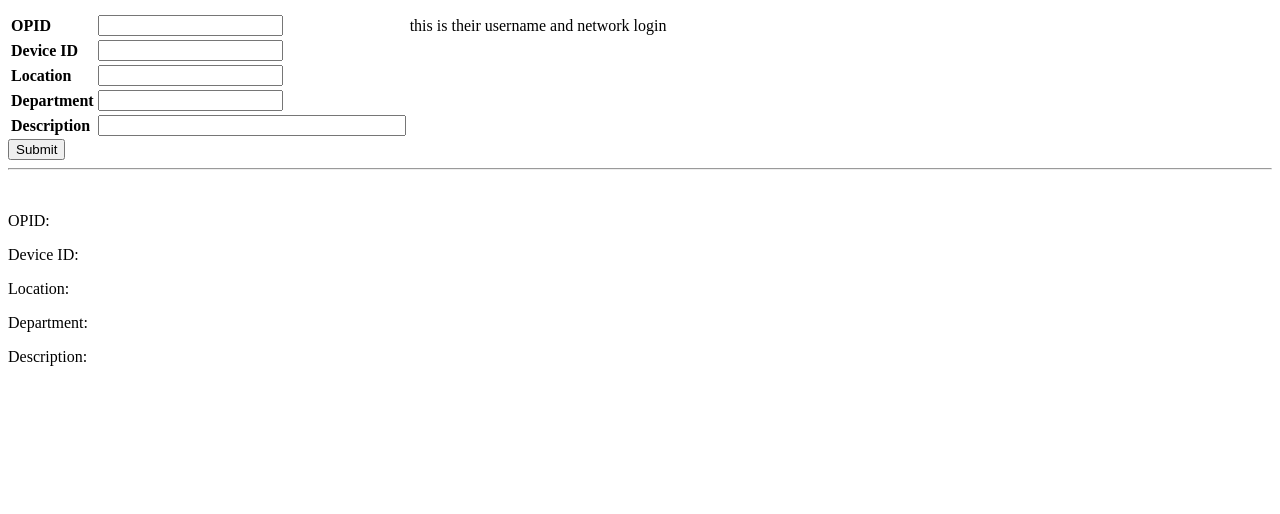
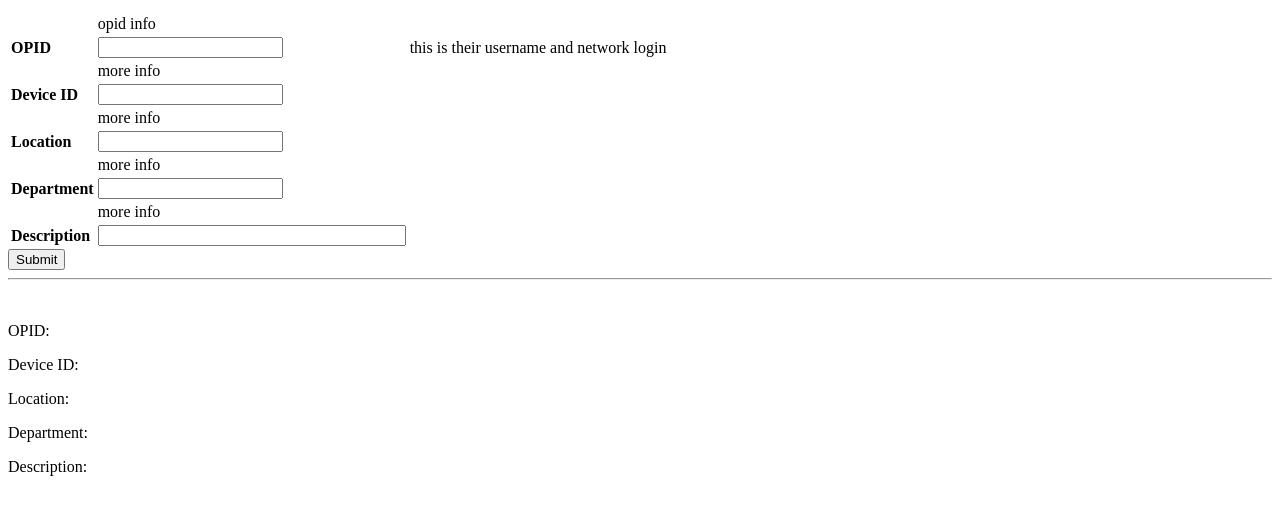
Before and after one commit to pressx2select/SD-template, a plain HTML site: page dev01.html in a window 1280 px wide. Drawn offline with Linux system fonts and the light colour scheme.

Commit message:
Update dev01.html adding notes to tables

```diff
--- a/dev01.html
+++ b/dev01.html
@@ -34,23 +34,37 @@
     		<td></td>
     	</tr>
 
+<tr><td></td><td>opid info</td>
+
     	<tr>
     		<td><b>OPID</b></td>
     		<td><input type="text" name="messageOPID" id="user_inputOPID"></td>
     		<td>this is their username and network login</td>
     	</tr>
+
+<tr><td></td><td>more info</td>
+
     	<tr>
 	    	<td><b>Device ID</b></td>
 	    	<td><input type="text" name="messageDeviceID" id="user_inputDeviceID"></td>
     	</tr>
+
+<tr><td></td><td>more info</td>
+
     	<tr>
     		<td><b>Location</b></td>
     		<td><input type="text" name="messageLocation" id="user_inputLocation"></td>
     	</tr>
+
+<tr><td></td><td>more info</td>
+
     	<tr>
     		<td><b>Department</b></td>
     		<td><input type="text" name="messageDepartment" id="user_inputDepartment"></td>
     	</tr>
+
+<tr><td></td><td>more info</td>
+
     	<tr>
     		<td><b>Description</b></td>
     		<td><input type="text" name="messageDescription" id="user_inputDescription" style="width: 300px;"  size="50" height="500"></td>
```
